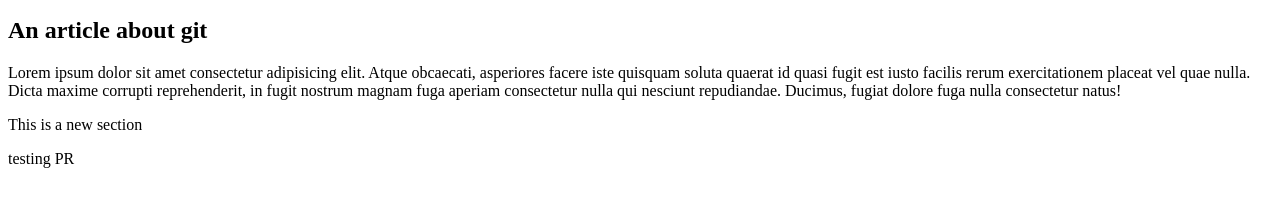
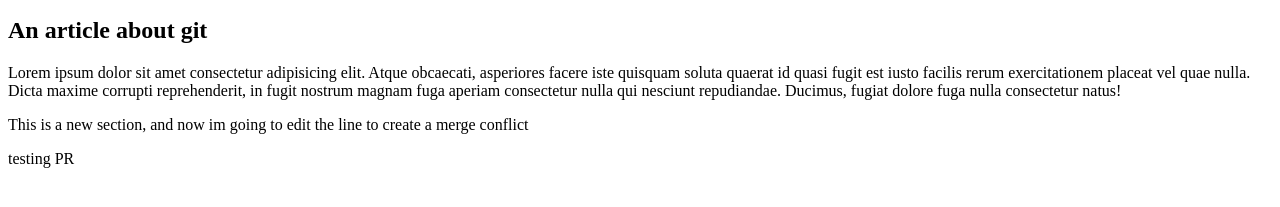
Before and after one commit to ashx3s/day6_gitignore-stuff, a plain HTML site: page index.html in a window 1280 px wide. Shown: the part 101-308 px from the top of the page. Drawn offline with Linux system fonts and the light colour scheme.

Commit message:
merge conflict

```diff
--- a/index.html
+++ b/index.html
@@ -22,7 +22,7 @@
         Ducimus, fugiat dolore fuga nulla consectetur natus!</p>
     </article>
 <section>
-  <p>This is a new section</p>
+  <p>This is a new section, and now im going to edit the line to create a merge conflict</p>
     </section>
     <div>
       <p>testing PR</p>
```
